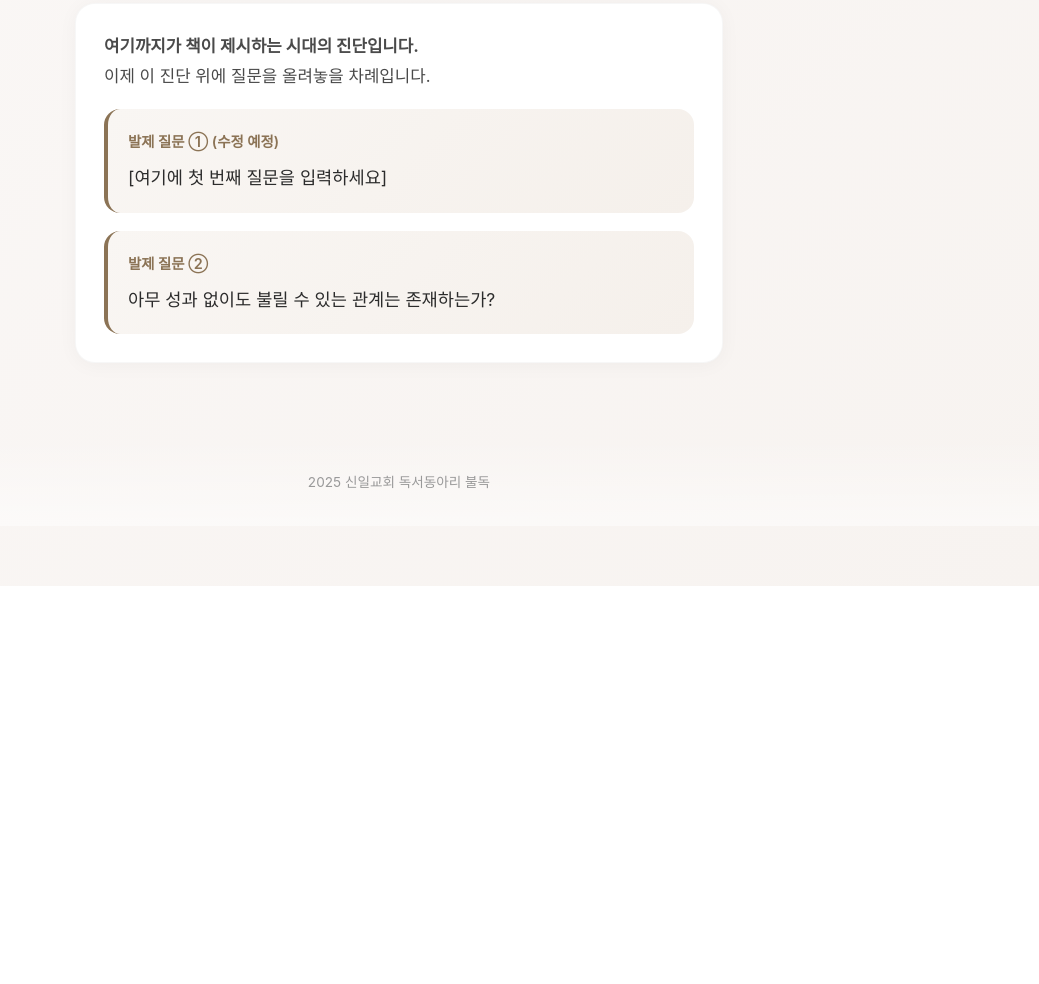
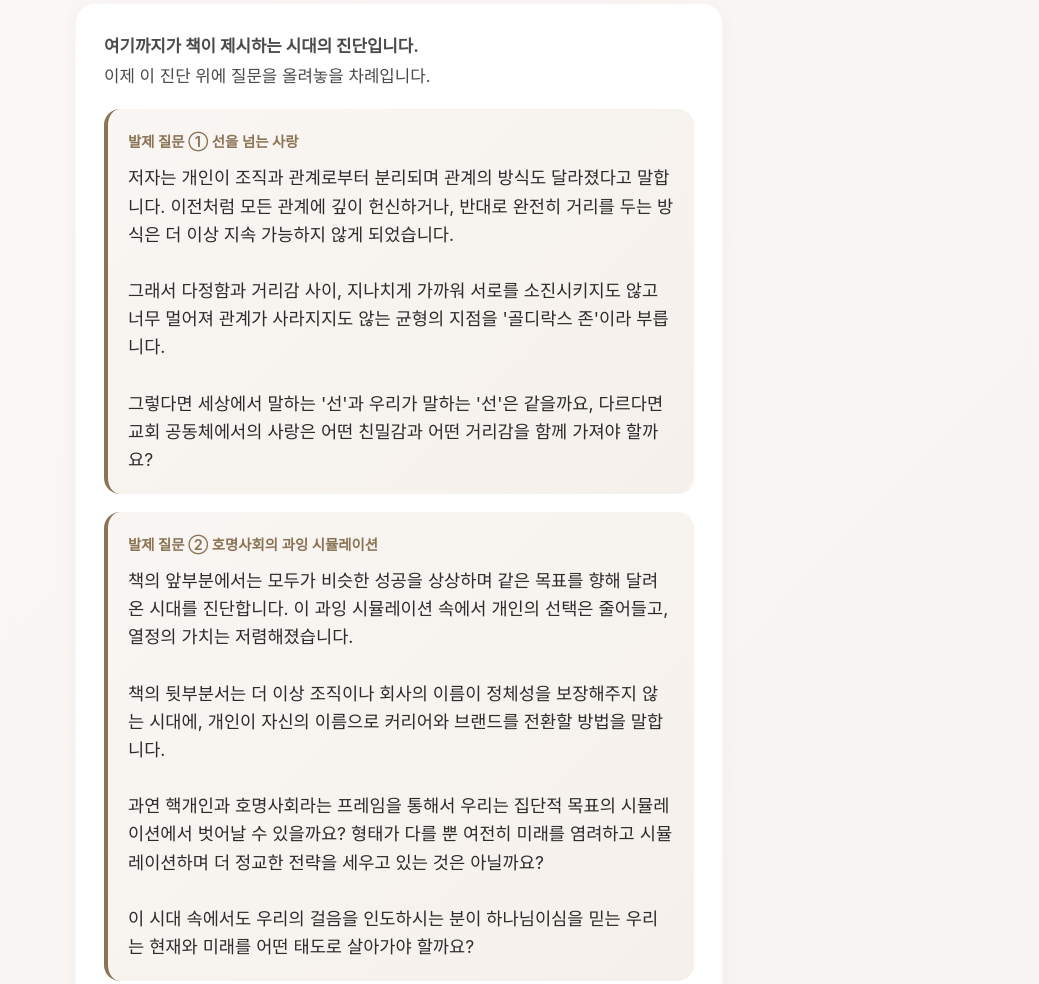
Before and after one commit to SueNaEunYang/2025book, a plain HTML site: page index.html in a window 1280 px wide. Shown: the part 1755-2739 px from the top of the page, without its empty margins (241-1280 px from the left). Before the commit the page ends 2341 px from the top, so only its background shows below. Drawn offline with Linux system fonts and the light colour scheme.

Commit message:
add: 발제 질문 추가

```diff
--- a/index.html
+++ b/index.html
@@ -268,13 +268,21 @@
                 이제 이 진단 위에 질문을 올려놓을 차례입니다.</p>
 
             <div class="question-box">
-                <p class="question-label">발제 질문 ① (수정 예정)</p>
-                <p class="question-text">[여기에 첫 번째 질문을 입력하세요]</p>
+                <p class="question-label">발제 질문 ① 선을 넘는 사랑</p>
+                <p class="question-text">저자는 개인이 조직과 관계로부터 분리되며 관계의 방식도 달라졌다고 말합니다. 이전처럼 모든 관계에 깊이 헌신하거나, 반대로 완전히 거리를 두는
+                    방식은 더 이상 지속 가능하지 않게 되었습니다.<br><br>
+                    그래서 다정함과 거리감 사이, 지나치게 가까워 서로를 소진시키지도 않고 너무 멀어져 관계가 사라지지도 않는 균형의 지점을 '골디락스 존'이라 부릅니다.<br><br>
+                    그렇다면 세상에서 말하는 '선'과 우리가 말하는 '선'은 같을까요, 다르다면 교회 공동체에서의 사랑은 어떤 친밀감과 어떤 거리감을 함께 가져야 할까요?</p>
             </div>
 
             <div class="question-box">
-                <p class="question-label">발제 질문 ②</p>
-                <p class="question-text">아무 성과 없이도 불릴 수 있는 관계는 존재하는가?</p>
+                <p class="question-label">발제 질문 ② 호명사회의 과잉 시뮬레이션</p>
+                <p class="question-text">책의 앞부분에서는 모두가 비슷한 성공을 상상하며 같은 목표를 향해 달려온 시대를 진단합니다. 이 과잉 시뮬레이션 속에서 개인의 선택은
+                    줄어들고, 열정의 가치는 저렴해졌습니다.<br><br>
+                    책의 뒷부분서는 더 이상 조직이나 회사의 이름이 정체성을 보장해주지 않는 시대에, 개인이 자신의 이름으로 커리어와 브랜드를 전환할 방법을 말합니다.<br><br>
+                    과연 핵개인과 호명사회라는 프레임을 통해서 우리는 집단적 목표의 시뮬레이션에서 벗어날 수 있을까요? 형태가 다를 뿐 여전히 미래를 염려하고 시뮬레이션하며 더 정교한 전략을 세우고
+                    있는 것은 아닐까요?<br><br>
+                    이 시대 속에서도 우리의 걸음을 인도하시는 분이 하나님이심을 믿는 우리는 현재와 미래를 어떤 태도로 살아가야 할까요?</p>
             </div>
         </div>
     </div>
```
Also changed, not shown: appendix.html (+2 -0 lines).
